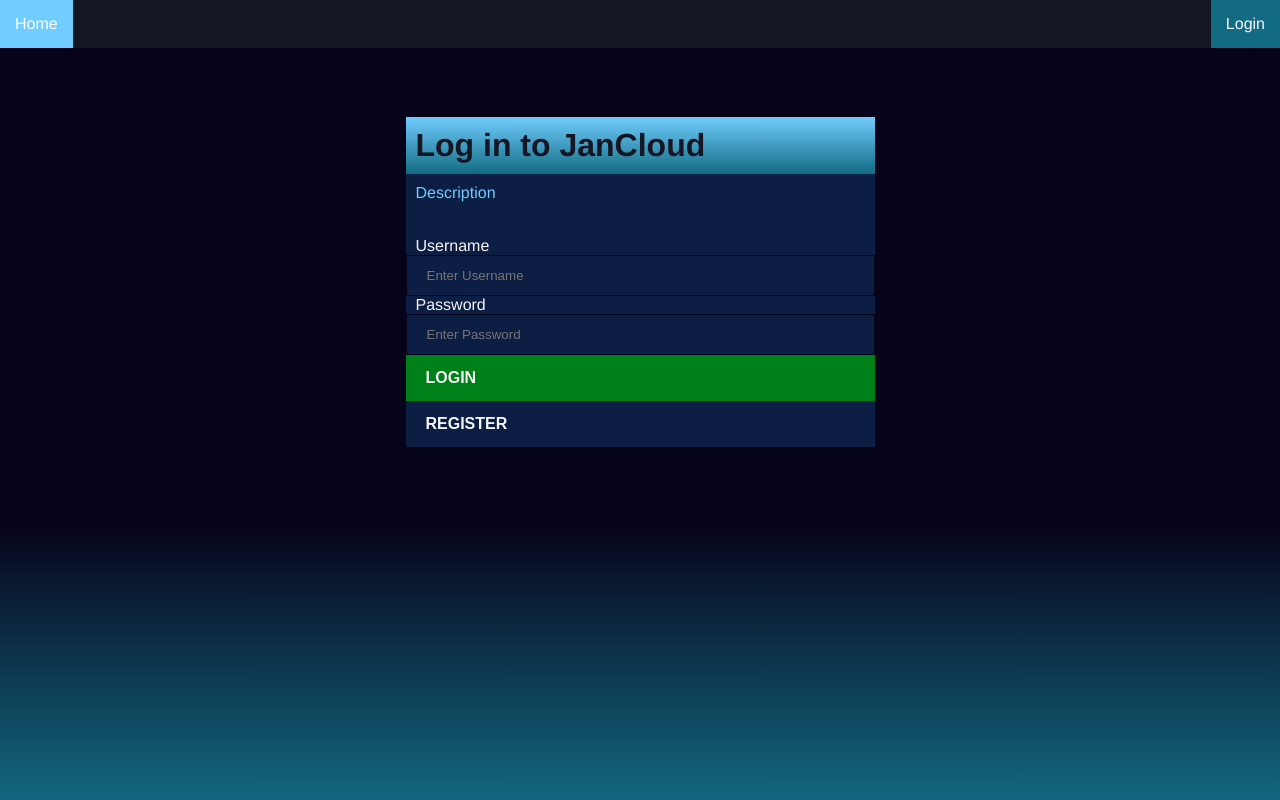
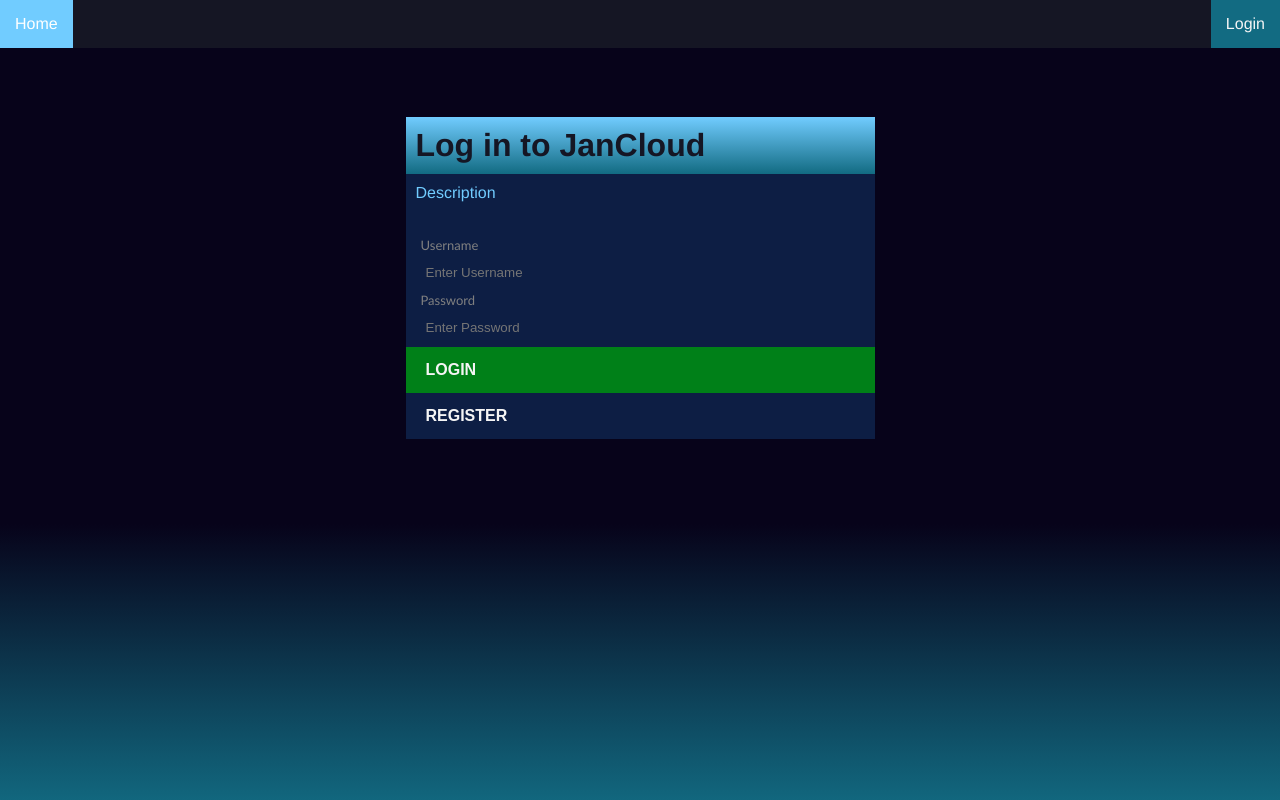
Before and after one commit to jan-software-foundation/jancloud, a Vue app: page /login in a window 1280 px wide. Built offline with nearby package versions, Linux system fonts and the light colour scheme.

Commit message:
Feat Input: Restyle input label

```diff
--- a/src/components/Input.vue
+++ b/src/components/Input.vue
@@ -1,6 +1,6 @@
 <template>
   <div class="input">
-    <label class="inputlabel" v-if="label">{{name}}</label>
+    <label v-if="label" class="label">{{name}}</label>
     <input type="text" :placeholder="placeholder || `Enter ${name}`" :required="required" :id="id || name.toLowerCase()">
   </div>
 </template>
@@ -22,16 +22,19 @@ export default {
 
 <style scoped>
 
-.inputlabel{
+.label{
   text-align: left;
-  margin-left: 10px;
+  margin-left: 15px;
+  font-size: small;
+  color: gray;
+  font-family: Calibri,serif;
 }
 
 input {
   width: 100%;
   padding: 12px 20px;
   display: inline-block;
-  border: 1px solid var(--backgroundDark);
+  border: 0px solid var(--backgroundDark);
   background-color: var(--backgroundLight);
   box-sizing: border-box;
   transition-duration: 0.1s;
```
